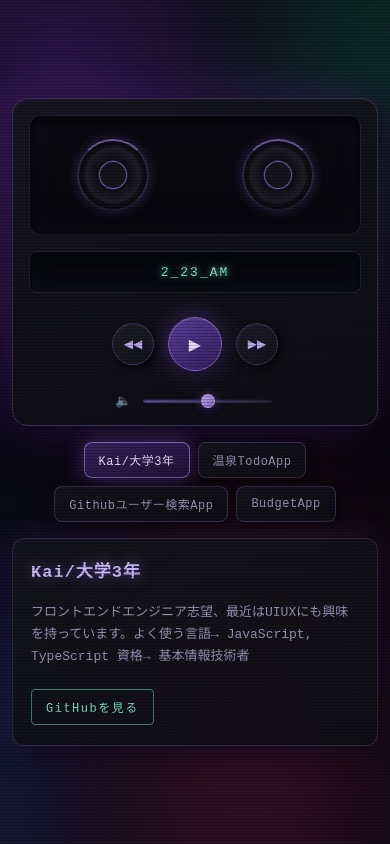
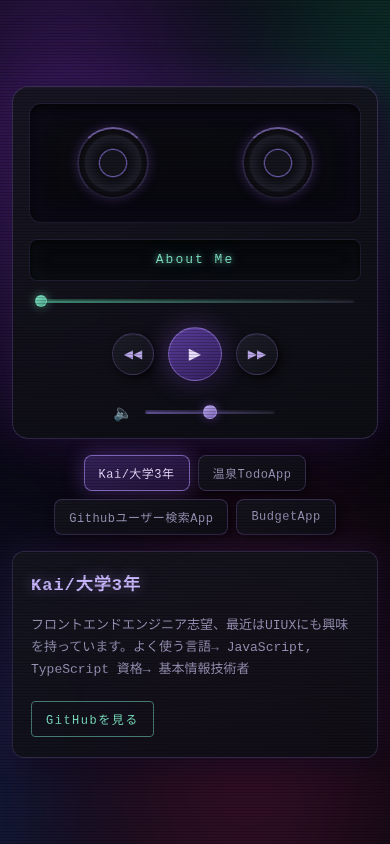
Before and after one commit to komekoneko/BoomboxApp, a React (Vite) app in the folder boombox/: page / in a window 390 px wide. Built offline with nearby package versions, Linux system fonts and the light colour scheme.

Commit message:
add タイムバー

```diff
--- a/boombox/src/App.css
+++ b/boombox/src/App.css
@@ -476,7 +476,7 @@ body::before {
 /* 音量アイコン */
 .volume .volume-icon {
   color: #b9a6e8;
-  font-size: 13px;
+  font-size: 16px;
   opacity: 0.7;
   user-select: none;
 }
@@ -556,3 +556,91 @@ body::before {
     font-size: 12px;
   }
 }
+/* ===== タイムバー（再生位置） ===== */
+.seek {
+  display: flex;
+  align-items: center;
+  gap: 10px;
+  margin-bottom: 18px;
+  padding: 0 4px;
+}
+
+.seek input[type="range"] {
+  -webkit-appearance: none;
+  appearance: none;
+  flex: 1;
+  height: 4px;
+  border-radius: 2px;
+  background: linear-gradient(90deg, #4a9d85 0%, #2a2a38 100%);
+  outline: none;
+  cursor: pointer;
+  box-shadow: inset 0 1px 3px rgba(0, 0, 0, 0.8);
+}
+
+/* つまみ（Chrome / Safari / Edge） */
+.seek input[type="range"]::-webkit-slider-thumb {
+  -webkit-appearance: none;
+  appearance: none;
+  width: 12px;
+  height: 12px;
+  border-radius: 50%;
+  background: linear-gradient(145deg, #7de3c3, #4a9d85);
+  border: 1px solid rgba(125, 227, 195, 0.6);
+  cursor: pointer;
+  box-shadow:
+    0 0 10px rgba(125, 227, 195, 0.6),
+    0 2px 4px rgba(0, 0, 0, 0.6);
+  transition: all 0.15s ease;
+}
+
+.seek input[type="range"]::-webkit-slider-thumb:hover {
+  background: linear-gradient(145deg, #a8f0da, #5fb89c);
+  box-shadow:
+    0 0 16px rgba(125, 227, 195, 0.85),
+    0 2px 4px rgba(0, 0, 0, 0.6);
+}
+
+/* つまみ（Firefox） */
+.seek input[type="range"]::-moz-range-thumb {
+  width: 12px;
+  height: 12px;
+  border-radius: 50%;
+  background: linear-gradient(145deg, #7de3c3, #4a9d85);
+  border: 1px solid rgba(125, 227, 195, 0.6);
+  cursor: pointer;
+  box-shadow:
+    0 0 10px rgba(125, 227, 195, 0.6),
+    0 2px 4px rgba(0, 0, 0, 0.6);
+}
+
+.seek input[type="range"]::-moz-range-track {
+  height: 4px;
+  border-radius: 2px;
+  background: linear-gradient(90deg, #4a9d85 0%, #2a2a38 100%);
+}
+
+/* 時間表示 */
+.seek .time {
+  color: #7de3c3;
+  font-family: "Courier New", monospace;
+  font-size: 11px;
+  letter-spacing: 1px;
+  min-width: 38px;
+  text-align: center;
+  opacity: 0.8;
+  user-select: none;
+  text-shadow: 0 0 8px rgba(125, 227, 195, 0.4);
+}
+
+/* スマホ */
+@media (max-width: 640px) {
+  .seek {
+    margin-bottom: 14px;
+    gap: 8px;
+  }
+
+  .seek .time {
+    font-size: 10px;
+    min-width: 32px;
+  }
+}
--- a/boombox/src/App.tsx
+++ b/boombox/src/App.tsx
@@ -5,6 +5,8 @@ function App() {
   const [isPlaying, setIsPlaying] = useState(false);
   const [currentIndex, setCurrentIndex] = useState(0);
   const [volume, setVolume] = useState(0.5);
+  const [currentTime, setCurrentTime] = useState(0);
+  const [duration, setDuration] = useState(0);
 
   const audioRef = useRef<HTMLAudioElement>(
     new Audio("/blackbox-black-box-chill-2short-form-bgm-486308.mp3"),
@@ -18,22 +20,21 @@ function App() {
       projectName: string;
       description: string;
       url: string;
-      linkText: string
+      linkText: string;
     };
   };
 
   const track: Track[] = [
     {
       id: 0,
-      title: "2_23_AM",
+      title: "About Me",
       src: "/2_23_AM.mp3",
       content: {
         projectName: "Kai/大学3年",
         description:
           "フロントエンドエンジニア志望、最近はUIUXにも興味を持っています。よく使う言語→ JavaScript, TypeScript 資格→ 基本情報技術者",
         url: "https://github.com/komekoneko",
-        linkText: "GitHubを見る"
-
+        linkText: "GitHubを見る",
       },
     },
     {
@@ -44,7 +45,7 @@ function App() {
         projectName: "温泉TodoApp",
         description: "TodoAppの温泉・銭湯に特化したバージョンです",
         url: "https://onsen-sento-app.vercel.app/",
-        linkText: "デモを見る"
+        linkText: "デモを見る",
       },
     },
     {
@@ -55,7 +56,7 @@ function App() {
         projectName: "Githubユーザー検索App",
         description: "Githubユーザーの詳しい情報を知ることができます",
         url: "https://github-user-search-one-red.vercel.app/",
-        linkText: "デモを見る"
+        linkText: "デモを見る",
       },
     },
     {
@@ -67,8 +68,7 @@ function App() {
         description:
           "TodoAppに自動計算機能を加え、会計金額が事前にわかるようにしました",
         url: "https://budget-book-vert-six.vercel.app/",
-        linkText: "デモを見る"
-
+        linkText: "デモを見る",
       },
     },
   ];
@@ -113,12 +113,25 @@ function App() {
     const handleEnded = () => {
       nextTrack();
     };
+    const handleTimeUpdate = () => {
+      setCurrentTime(audio.currentTime);
+    };
 
     audio.addEventListener("ended", handleEnded);
+    audio.addEventListener("timeupdate", handleTimeUpdate);
+
+    //曲の長さを取得
+    const handleLoadedMetadata = () => {
+      setDuration(audio.duration);
+    };
 
     const removeFn = () => {
       audio.removeEventListener("ended", handleEnded);
+      audio.removeEventListener("timeupdate", handleTimeUpdate);
+      audio.removeEventListener("loadedmetadata", handleLoadedMetadata);
     };
+
+    audio.addEventListener("loadedmetadata", handleLoadedMetadata);
 
     return removeFn;
   }, [currentIndex, isPlaying]);
@@ -135,10 +148,16 @@ function App() {
     audioRef.current.pause();
     setCurrentIndex(index);
     audioRef.current.src = track[index].src;
-    if(isPlaying) {
+    if (isPlaying) {
       audioRef.current.play();
     }
-  }
+  };
+
+  const timeHandler = (e: React.ChangeEvent<HTMLInputElement>) => {
+    const nowTime = Number(e.target.value);
+    setCurrentTime(nowTime);
+    audioRef.current.currentTime = nowTime;
+  };
 
   return (
     <>
@@ -156,12 +175,25 @@ function App() {
           </p>
         </div>
 
+        {/* タイムバー */}
+        <div className="seek">
+          <input
+            type="range"
+            min="0"
+            max={duration}
+            step="0.1"
+            value={currentTime}
+            onChange={(e) => timeHandler(e)}
+          />
+        </div>
+
         <div className="button">
           {/* 再生・停止ボタン */}
           <button onClick={prevTrack}>◀◀</button>
           <button onClick={togglePlay}>{isPlaying ? "⏸" : "▶"}</button>
           <button onClick={nextTrack}>▶▶</button>
         </div>
+
 
         {/* 音量バー */}
         <div className="volume">
@@ -178,13 +210,15 @@ function App() {
       </div>
 
       <div className="tracklist">
-          {track.map((i, index) => (
-            <button
+        {track.map((i, index) => (
+          <button
             key={i.id}
-            className= {index === currentIndex? "active": ""}
-            onClick={()=> selectTrack(index)}
-            >{i.content.projectName}</button>
-          ))}
+            className={index === currentIndex ? "active" : ""}
+            onClick={() => selectTrack(index)}
+          >
+            {i.content.projectName}
+          </button>
+        ))}
       </div>
 
       <div className="content">
```
